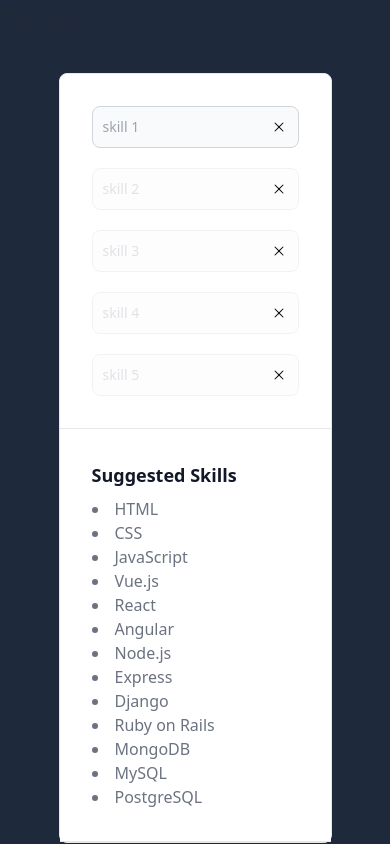
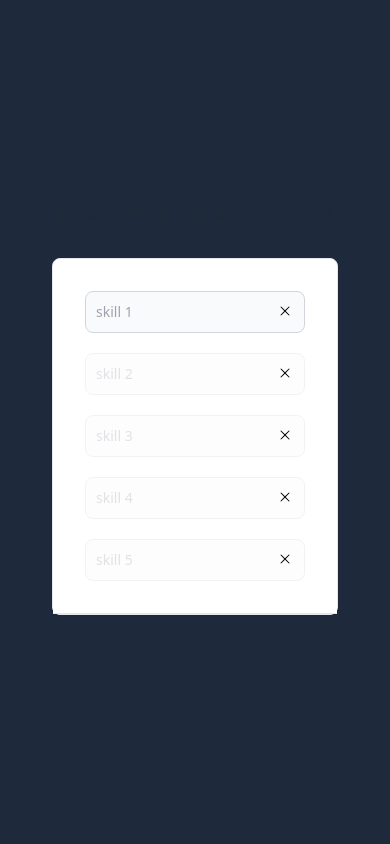
Before and after one commit to ashkansabbaghi/challenge-sorable-list, a Vue app: page / in a window 390 px wide. Built offline with nearby package versions, Linux system fonts and the light colour scheme.

Commit message:
responsive for mobile

```diff
--- a/src/pages/Home.vue
+++ b/src/pages/Home.vue
@@ -1,7 +1,7 @@
 <template>
-    <div class="flex flex-col items-center justify-center w-full h-full gap-y-8">
-        <h1 class="text-3xl font-bold text-gray-800 dark:text-gray-200 ">Select Your  Top 5 Tech Skills</h1>
-        <div class="grid mb-8 border border-gray-200 rounded-lg shadow-sm w-[70%]
+    <div class="flex flex-col items-center justify-center w-full h-full p-5">
+        <h1 class="md:text-3xl text-xl font-bold text-gray-800 dark:text-gray-200 ">Select Your  Top 5 Tech Skills</h1>
+        <div class="grid m-8 border border-gray-200 rounded-lg shadow-sm md:w-full max-w-[900px]
             dark:border-gray-700 md:mb-12 md:grid-cols-2 bg-white dark:bg-gray-800">
             <figure class="flex flex-col gap-y-5 items-center justify-center p-8 text-center bg-white border-b border-gray-200 rounded-t-lg
                 md:rounded-t-none md:rounded-ss-lg md:border-e dark:bg-gray-800 dark:border-gray-700">
@@ -28,8 +28,8 @@
                     </div>
                 </div>
             </figure>
-            <figure class="flex flex-col items-start justify-start p-8 text-center bg-white border-b border-gray-200
-                md:rounded-se-lg dark:bg-gray-800 dark:border-gray-700">
+            <figure class="flex-col items-start justify-start p-8 text-center bg-white border-b border-gray-200
+                md:rounded-se-lg dark:bg-gray-800 dark:border-gray-700 md:flex hidden">
 
                 <h2 class="mb-2 text-lg font-semibold text-gray-900 dark:text-white">Suggested Skills</h2>
                 <ul v-for="(skill, iSkill) in suggestSkills" :key="iSkill"
```
